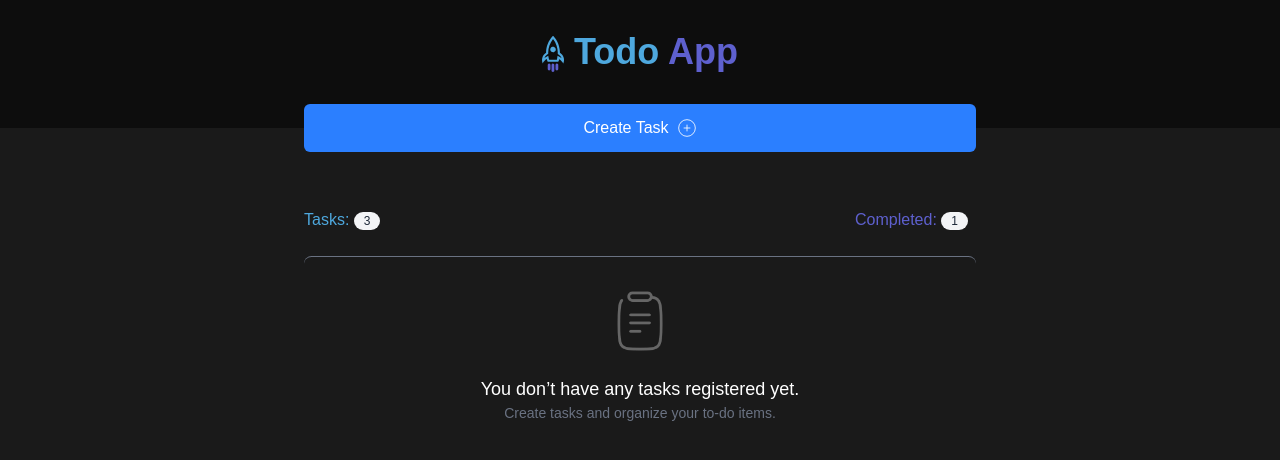
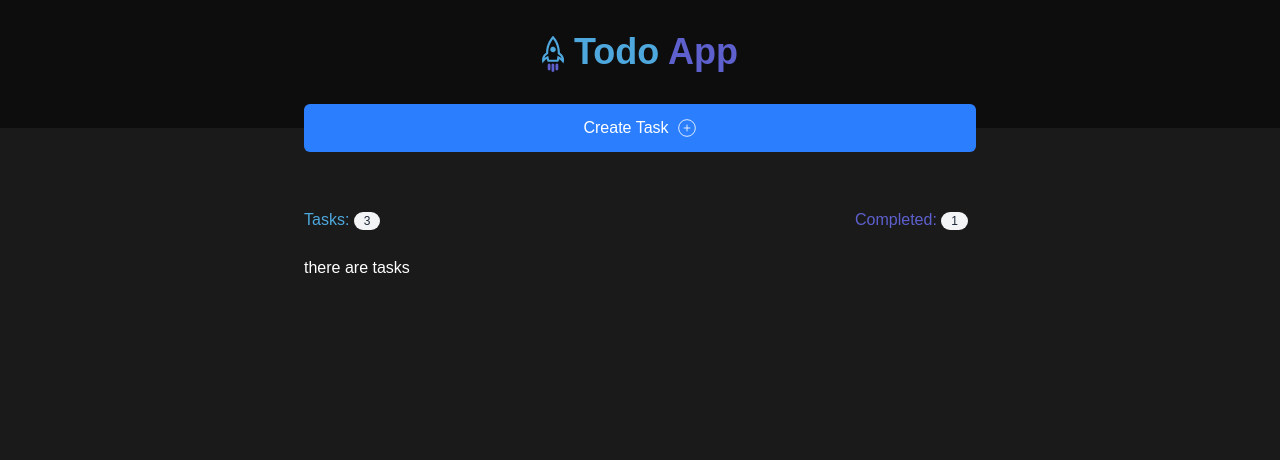
Before and after one commit to SUBstylee/todo-frontend, a Next.js app: page / in a window 1280 px wide. Shown: the top 460 px of the page. Built offline with nearby package versions, Linux system fonts and the light colour scheme.

Commit message:
building out tasklist view when tasks exist

```diff
--- a/src/components/TaskList.tsx
+++ b/src/components/TaskList.tsx
@@ -1,16 +1,21 @@
 import Image from 'next/image';
+import { TaskListProps } from '@/types/types';
 
-const TaskList = () => {
+const TaskList = ({ tasks }: TaskListProps) => {
 	return (
-		<div className='flex flex-col items-center text-center'>
-			<hr className='w-full h-[15px] border-t border-solid border-gray-500 rounded-full mb-5' />
-			<Image src='/clipboard.png' height={60} width={60} alt='Clipboard' />
-			<p className='text-lg font-medium mt-6'>
-				You don’t have any tasks registered yet.
-			</p>
-			<p className='text-sm text-gray-500'>
-				Create tasks and organize your to-do items.
-			</p>
+		<div>
+			{tasks.length ? (
+				<div>there are tasks</div>
+			) : (
+				<div className='flex flex-col items-center text-center'>
+					<hr className='w-full h-[15px] border-t border-solid border-gray-500 rounded-full mb-5' />
+					<Image src='/clipboard.png' height={60} width={60} alt='Clipboard' />
+					<p className='mt-6'>You don&apos;t have any tasks registered yet.</p>
+					<p className='text-gray-500 mt-6'>
+						Create tasks and organize your to-do items.
+					</p>
+				</div>
+			)}
 		</div>
 	);
 };
```
